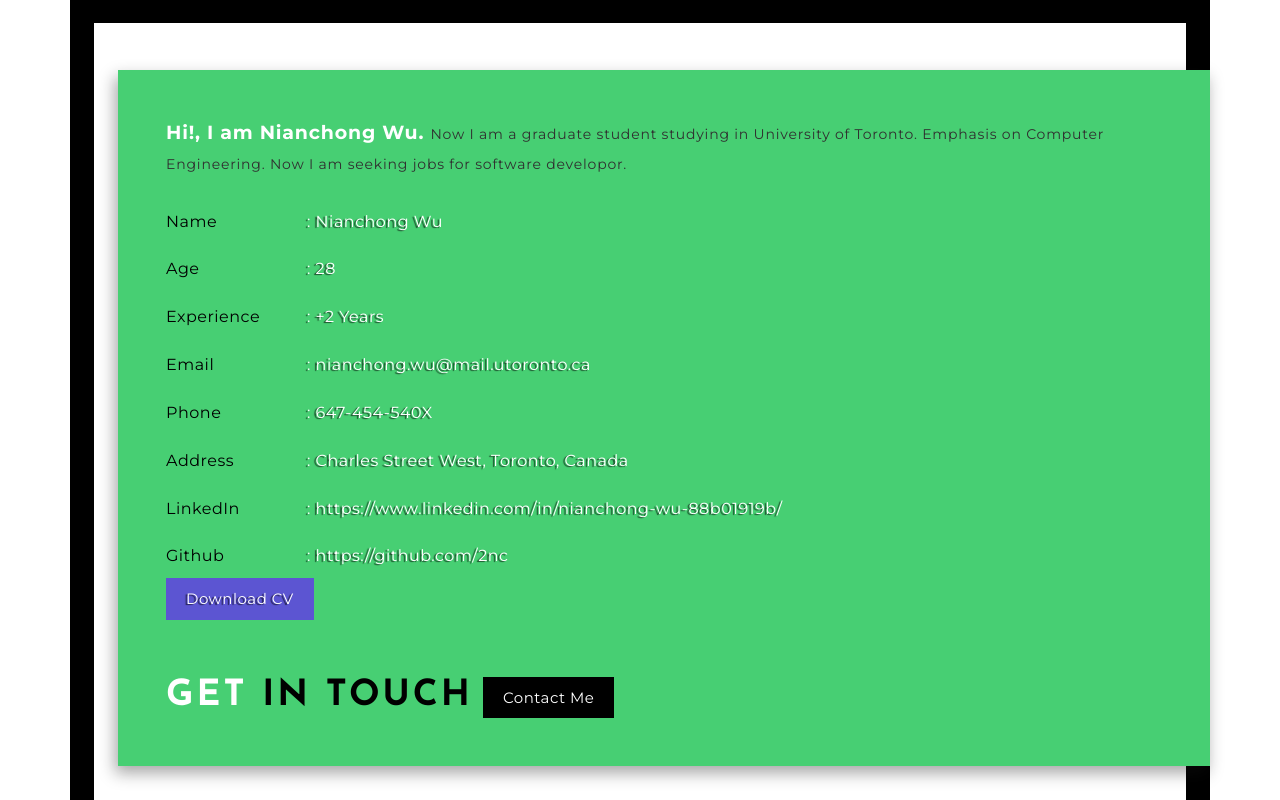
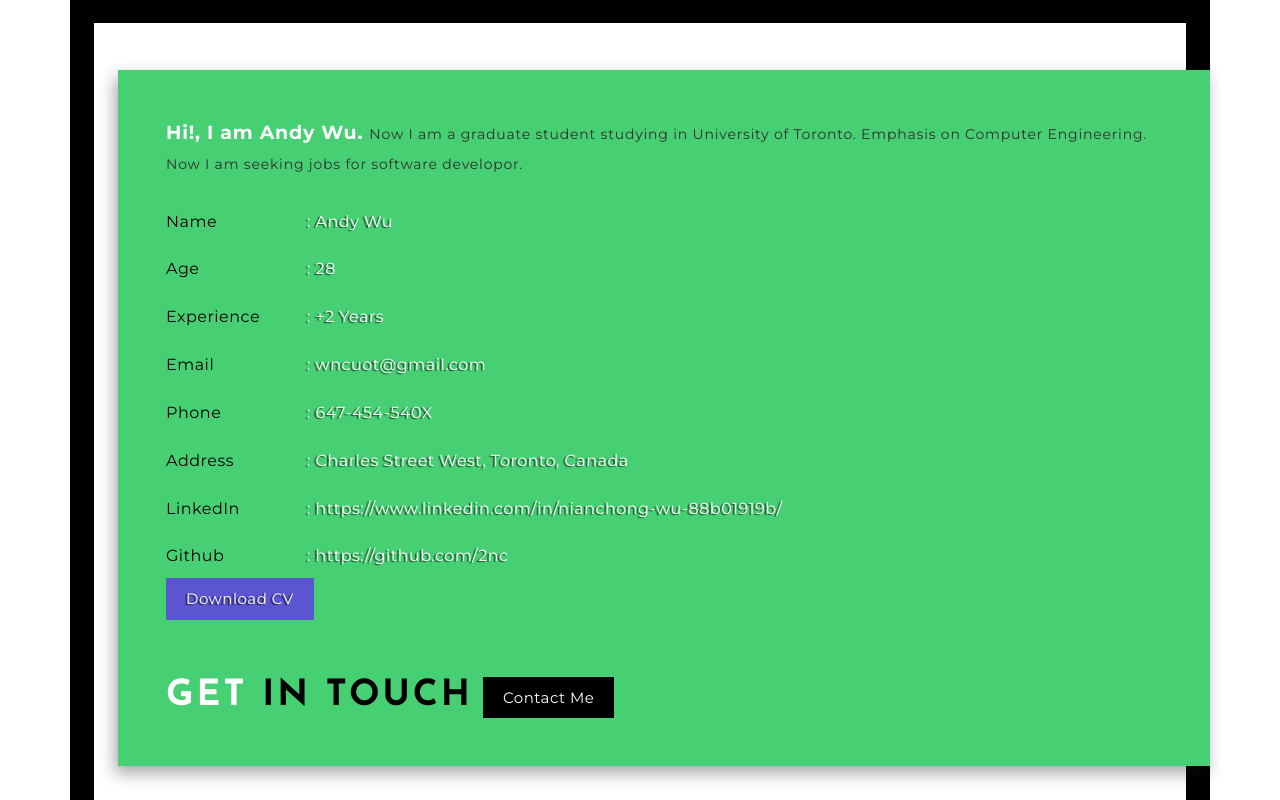
Before and after one commit to 2nc/2nc.github.io, a plain HTML site: page index.html in a window 1280 px wide. Shown: the part 880-1680 px from the top of the page. Drawn offline with Linux system fonts and the light colour scheme.

Commit message:
Change preferred name

```diff
--- a/index.html
+++ b/index.html
@@ -157,12 +157,12 @@
 				<div class="about-border-w3ls">
 				</div>
 				<div class="person-info-agileits-w3layouts">
-					<p class="para-agileits-w3layouts"><span>Hi!, I am Nianchong Wu. </span>Now I am a graduate student studying in University of Toronto. Emphasis on Computer Engineering. Now I am seeking jobs for software developor.</p>
+					<p class="para-agileits-w3layouts"><span>Hi!, I am Andy Wu. </span>Now I am a graduate student studying in University of Toronto. Emphasis on Computer Engineering. Now I am seeking jobs for software developor.</p>
 					<ul>
-						<li><span>Name</span>: Nianchong Wu</li>
+						<li><span>Name</span>: Andy Wu</li>
 						<li><span>Age</span>: 28</li>
 						<li><span>Experience</span>: +2 Years</li>
-						<li><span>Email</span>: <a href="mailto:nianchong.wu@mail.utoronto.ca">nianchong.wu@mail.utoronto.ca</a></li>
+						<li><span>Email</span>: <a href="mailto:wncuot@gmail.com">wncuot@gmail.com</a></li>
 						<li><span>Phone</span>: 647-454-540X</li>
 						<li><span>Address</span>:
                         Charles Street West, Toronto, Canada</li>
@@ -527,7 +527,7 @@
 				</div>
 				<div class="address-w3layouts">
 					<p class="para-agileits-w3layouts"></p>
-					<h4><a href=" nianchong.wu@mail.utoronto.ca">nianchong.wu@mail.utoronto.ca</a></h4>
+					<h4><a href=" wncuot@gmail.com">wncuot@gmail.com</a></h4>
 					<h6> 647-454-540X</h6>
 					<p class="para-agileits-w3layouts"> Charles Street West, Toronto, Canada</p>
 				</div>
```
